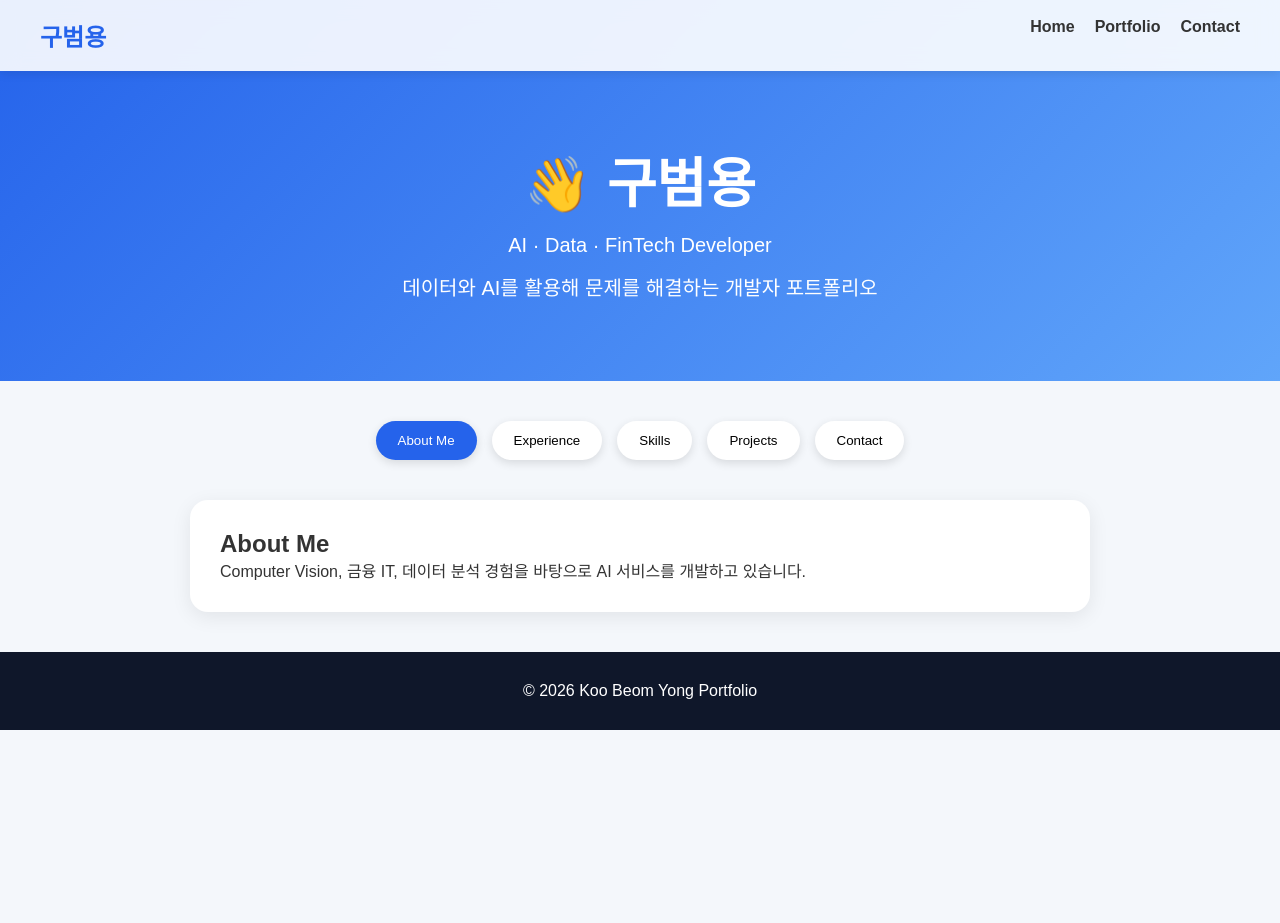
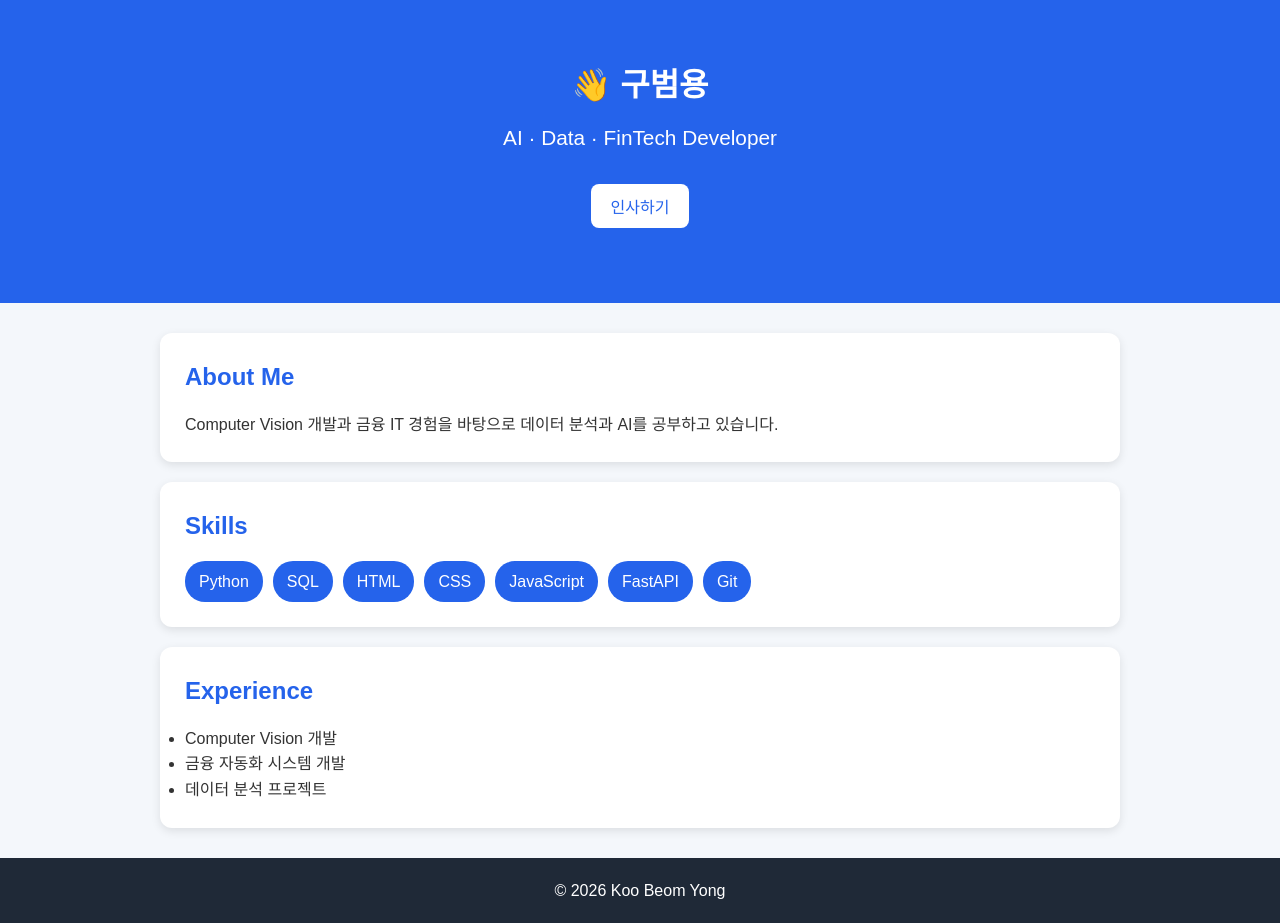
Before and after one commit to koosamuel/home, a plain HTML site: page index.html in a window 1280 px wide. Before the commit the page ends 800 px from the top, so only its background shows below. Drawn offline with Linux system fonts and the light colour scheme.

Commit message:
Update index.html

```diff
--- a/index.html
+++ b/index.html
@@ -4,103 +4,246 @@
     <meta charset="UTF-8">
     <meta name="viewport" content="width=device-width, initial-scale=1.0">
     <title>구범용 | Portfolio</title>
+
     <style>
-*{margin:0;padding:0;box-sizing:border-box}
-body{font-family:Arial,sans-serif;background:#f4f7fb;color:#333}
-nav{position:fixed;top:0;width:100%;display:flex;justify-content:space-between;
-padding:18px 40px;background:rgba(255,255,255,.9);backdrop-filter:blur(10px);
-box-shadow:0 2px 10px rgba(0,0,0,.1)}
-nav .logo{font-size:24px;font-weight:bold;color:#2563eb}
-nav ul{display:flex;gap:20px;list-style:none}
-nav a{text-decoration:none;color:#333;font-weight:bold}
-.hero{padding:140px 20px 80px;background:linear-gradient(135deg,#2563eb,#60a5fa);
-color:#fff;text-align:center}
-.hero h1{font-size:54px}
-.hero p{margin-top:15px;font-size:20px}
-.tabs{display:flex;justify-content:center;gap:15px;flex-wrap:wrap;margin:40px 0}
-.tab{padding:12px 22px;border:none;border-radius:30px;background:#fff;
-box-shadow:0 3px 10px rgba(0,0,0,.12);cursor:pointer}
-.tab.active{background:#2563eb;color:#fff}
-.tabcontent{display:none;max-width:900px;margin:20px auto;padding:30px;background:#fff;
-border-radius:18px;box-shadow:0 5px 20px rgba(0,0,0,.08)}
-.tabcontent.active{display:block}
-.skills span{display:inline-block;background:#2563eb;color:#fff;padding:8px 16px;
-margin:8px;border-radius:20px}
-footer{text-align:center;padding:30px;margin-top:40px;background:#0f172a;color:#fff}
+
+        *{
+            margin:0;
+            padding:0;
+            box-sizing:border-box;
+        }
+
+        body{
+            font-family:Arial,sans-serif;
+            background:#f4f7fb;
+            color:#333;
+            line-height:1.6;
+        }
+
+        .hero{
+
+            background:#2563eb;
+
+            color:white;
+
+            text-align:center;
+
+            padding:60px 20px;
+
+        }
+
+        .subtitle{
+
+            font-size:1.3rem;
+
+            margin:10px 0;
+
+        }
+
+        button{
+
+            margin-top:20px;
+
+            padding:10px 20px;
+
+            border:none;
+
+            border-radius:8px;
+
+            background:white;
+
+            color:#2563eb;
+
+            cursor:pointer;
+
+            font-size:16px;
+
+        }
+
+        button:hover{
+
+            background:#e5e7eb;
+
+        }
+
+        #message{
+
+            margin-top:15px;
+
+            font-weight:bold;
+
+        }
+
+        .container{
+
+            max-width:1000px;
+
+            margin:30px auto;
+
+            padding:0 20px;
+
+        }
+
+        .card{
+
+            background:white;
+
+            padding:25px;
+
+            border-radius:12px;
+
+            margin-bottom:20px;
+
+            box-shadow:0 3px 10px rgba(0,0,0,.1);
+
+        }
+
+        .card h2{
+
+            color:#2563eb;
+
+            margin-bottom:15px;
+
+        }
+
+        .skills{
+
+            display:flex;
+
+            flex-wrap:wrap;
+
+            gap:10px;
+
+            margin-top:15px;
+
+        }
+
+        .skills span{
+
+            background:#2563eb;
+
+            color:white;
+
+            padding:8px 14px;
+
+            border-radius:20px;
+
+        }
+
+        footer{
+
+            background:#1f2937;
+
+            color:white;
+
+            text-align:center;
+
+            padding:20px;
+
+            margin-top:30px;
+
+        }
+
     </style>
+
 </head>
+
 <body>
-<nav>
-<div class="logo">구범용</div>
-<ul>
-<li><a href="#">Home</a></li>
-<li><a href="#portfolio">Portfolio</a></li>
-<li><a href="#contact">Contact</a></li>
-</ul>
-</nav>
 
-<section class="hero">
+    <header class="hero">
+
         <h1>👋 구범용</h1>
-<p>AI · Data · FinTech Developer</p>
-<p>데이터와 AI를 활용해 문제를 해결하는 개발자 포트폴리오</p>
+
+        <p class="subtitle">
+
+            AI · Data · FinTech Developer
+
+        </p>
+
+        <button onclick="sayHello()">
+
+            인사하기
+
+        </button>
+
+        <p id="message"></p>
+
+    </header>
+
+    <div class="container">
+
+        <section class="card">
+
+            <h2>About Me</h2>
+
+            <p>
+
+                Computer Vision 개발과 금융 IT 경험을 바탕으로
+
+                데이터 분석과 AI를 공부하고 있습니다.
+
+            </p>
+
         </section>
 
-<div class="tabs" id="portfolio">
-<button class="tab active" onclick="showTab('about',this)">About Me</button>
-<button class="tab" onclick="showTab('experience',this)">Experience</button>
-<button class="tab" onclick="showTab('skills',this)">Skills</button>
-<button class="tab" onclick="showTab('projects',this)">Projects</button>
-<button class="tab" onclick="showTab('contact',this)">Contact</button>
+        <section class="card">
+
+            <h2>Skills</h2>
+
+            <div class="skills">
+
+                <span>Python</span>
+
+                <span>SQL</span>
+
+                <span>HTML</span>
+
+                <span>CSS</span>
+
+                <span>JavaScript</span>
+
+                <span>FastAPI</span>
+
+                <span>Git</span>
+
             </div>
 
-<div id="about" class="tabcontent active">
-<h2>About Me</h2>
-<p>Computer Vision, 금융 IT, 데이터 분석 경험을 바탕으로 AI 서비스를 개발하고 있습니다.</p>
-</div>
+        </section>
 
-<div id="experience" class="tabcontent">
+        <section class="card">
+
             <h2>Experience</h2>
+
             <ul>
+
                 <li>Computer Vision 개발</li>
+
                 <li>금융 자동화 시스템 개발</li>
-<li>데이터 분석 및 머신러닝 프로젝트</li>
+
+                <li>데이터 분석 프로젝트</li>
+
             </ul>
-</div>
 
-<div id="skills" class="tabcontent">
-<h2>Skills</h2>
-<div class="skills">
-<span>Python</span><span>SQL</span><span>HTML</span><span>CSS</span>
-<span>JavaScript</span><span>FastAPI</span><span>Git</span>
-</div>
-</div>
+        </section>
 
-<div id="projects" class="tabcontent">
-<h2>Projects</h2>
-<ul>
-<li>FuelWise AI Dashboard</li>
-<li>HSK Trade Dashboard</li>
-<li>Melon Top100 Crawling</li>
-</ul>
-</div>
-
-<div id="contact" class="tabcontent">
-<h2>Contact</h2>
-<p>Email : your_email@example.com</p>
-<p>GitHub : https://github.com/koosamuel</p>
     </div>
 
     <footer>
-© 2026 Koo Beom Yong Portfolio
+
+        © 2026 Koo Beom Yong
+
     </footer>
 
     <script>
-function showTab(id,btn){
- document.querySelectorAll('.tabcontent').forEach(t=>t.classList.remove('active'));
- document.querySelectorAll('.tab').forEach(t=>t.classList.remove('active'));
- document.getElementById(id).classList.add('active');
- btn.classList.add('active');
+
+        function sayHello(){
+
+            document.getElementById("message").innerHTML =
+            "방문해 주셔서 감사합니다! 😊";
+
         }
+
     </script>
+
 </body>
 </html>
```
Lines whose indentation alone changed are shown as unchanged.
